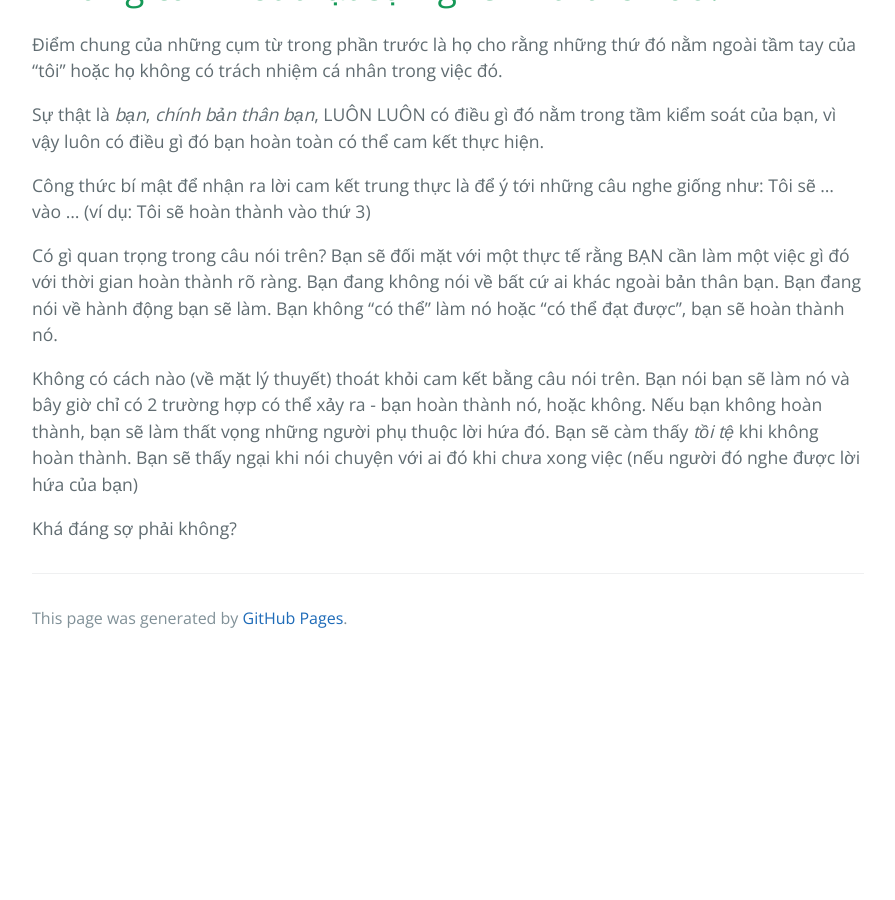
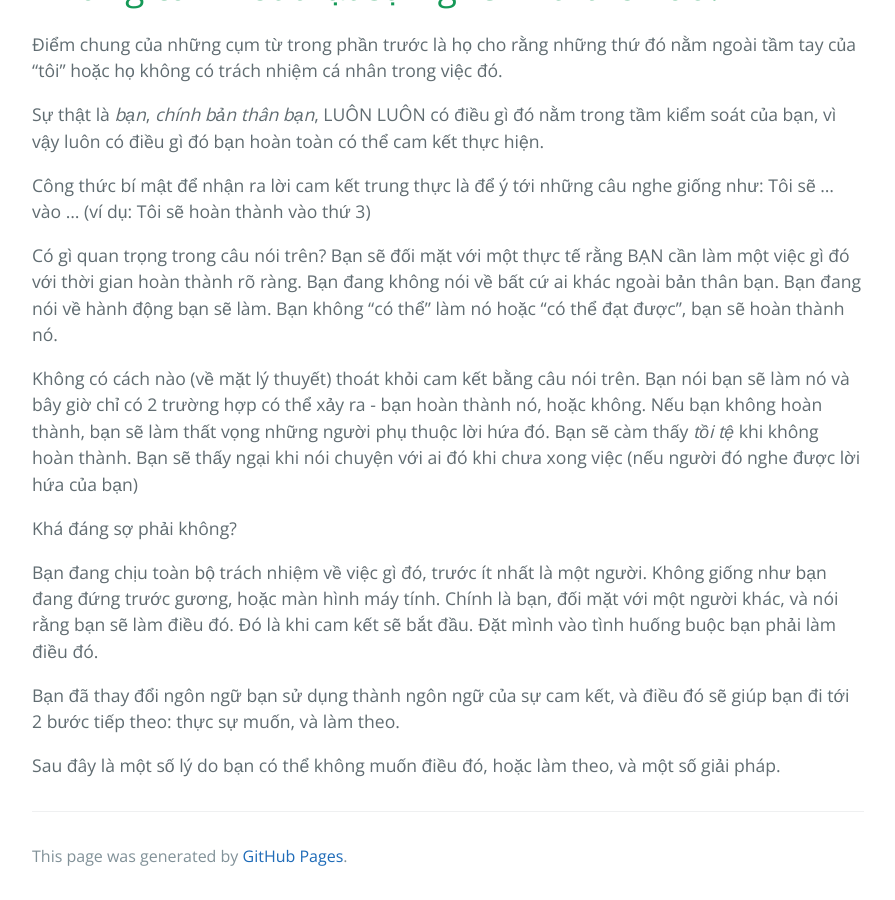
Before and after one commit to HaiBV/haibv.github.io, a Jekyll site: the page built from clean-coder/chapter-3-saying-yes.md, in a window 1280 px wide and 900 px high, scrolled down 3352 px. Shown: the whole window, without its empty margins (192-1087 px from the left). Built offline with Jekyll 4.4.1, drawn with Linux system fonts in a browser that asks for light colours; our own code applies the rules of GitHub Pages for plain Markdown files; before the commit the page ends 4014 px from its top, so only the background shows below that.

Commit message:
Book - The Clean Coder - Chapter 3 - Saying Yes

```diff
--- a/clean-coder/chapter-3-saying-yes.md
+++ b/clean-coder/chapter-3-saying-yes.md
@@ -85,3 +85,9 @@ Có gì quan trọng trong câu nói trên? Bạn sẽ đối mặt với một
 Không có cách nào (về mặt lý thuyết) thoát khỏi cam kết bằng câu nói trên. Bạn nói bạn sẽ làm nó và bây giờ chỉ có 2 trường hợp có thể xảy ra - bạn hoàn thành nó, hoặc không. Nếu bạn không hoàn thành, bạn sẽ làm thất vọng những người phụ thuộc lời hứa đó. Bạn sẽ càm thấy _tồi tệ_ khi không hoàn thành. Bạn sẽ thấy ngại khi nói chuyện với ai đó khi chưa xong việc (nếu người đó nghe được lời hứa của bạn)
 
 Khá đáng sợ phải không?
+
+Bạn đang chịu toàn bộ trách nhiệm về việc gì đó, trước ít nhất là một người. Không giống như bạn đang đứng trước gương, hoặc màn hình máy tính. Chính là bạn, đối mặt với một người khác, và nói rằng bạn sẽ làm điều đó. Đó là khi cam kết sẽ bắt đầu. Đặt mình vào tình huống buộc bạn phải làm điều đó.
+
+Bạn đã thay đổi ngôn ngữ bạn sử dụng thành ngôn ngữ của sự cam kết, và điều đó sẽ giúp bạn đi tới 2 bước tiếp theo: thực sự muốn, và làm theo.
+
+Sau đây là một số lý do bạn có thể không muốn điều đó, hoặc làm theo, và một số giải pháp.
```
